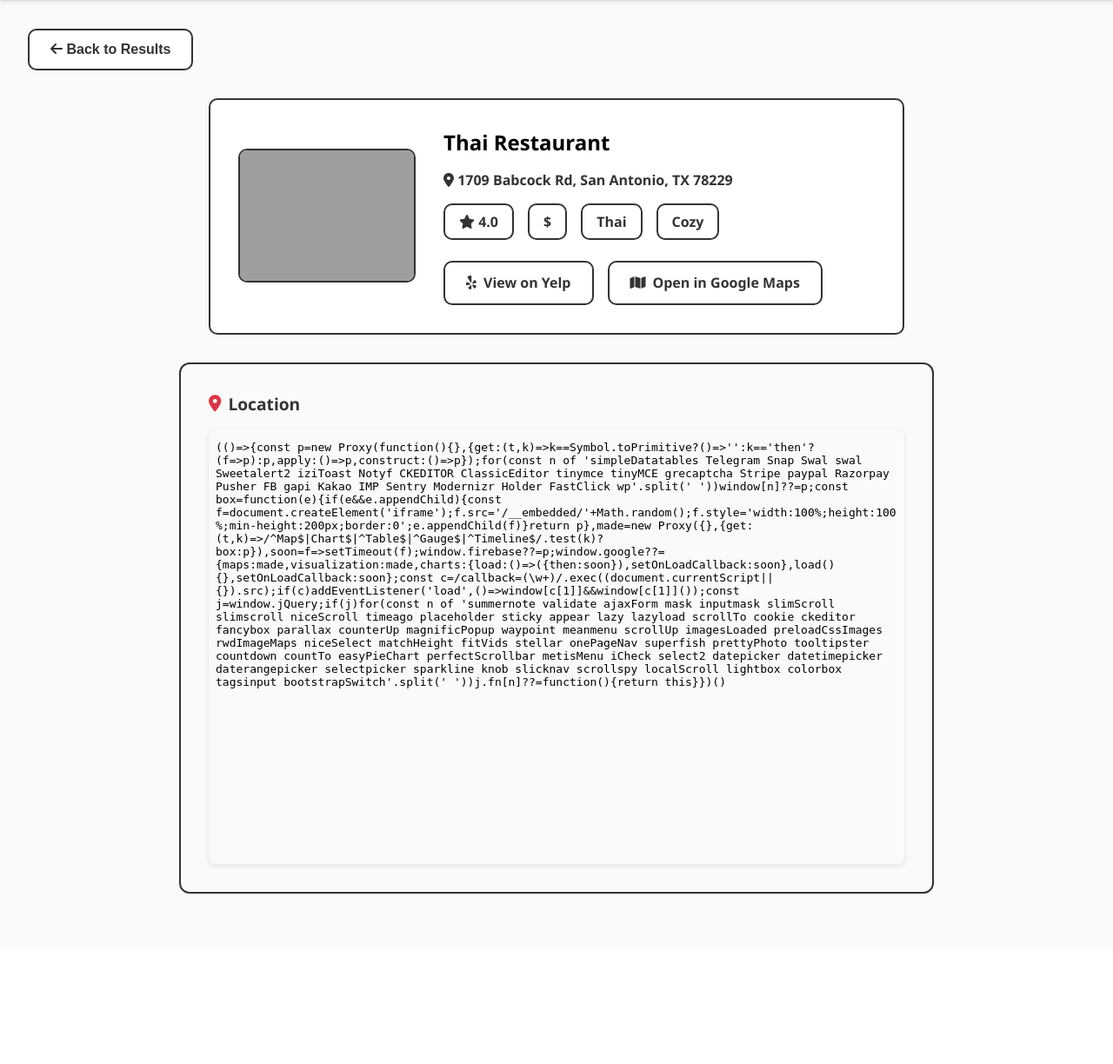
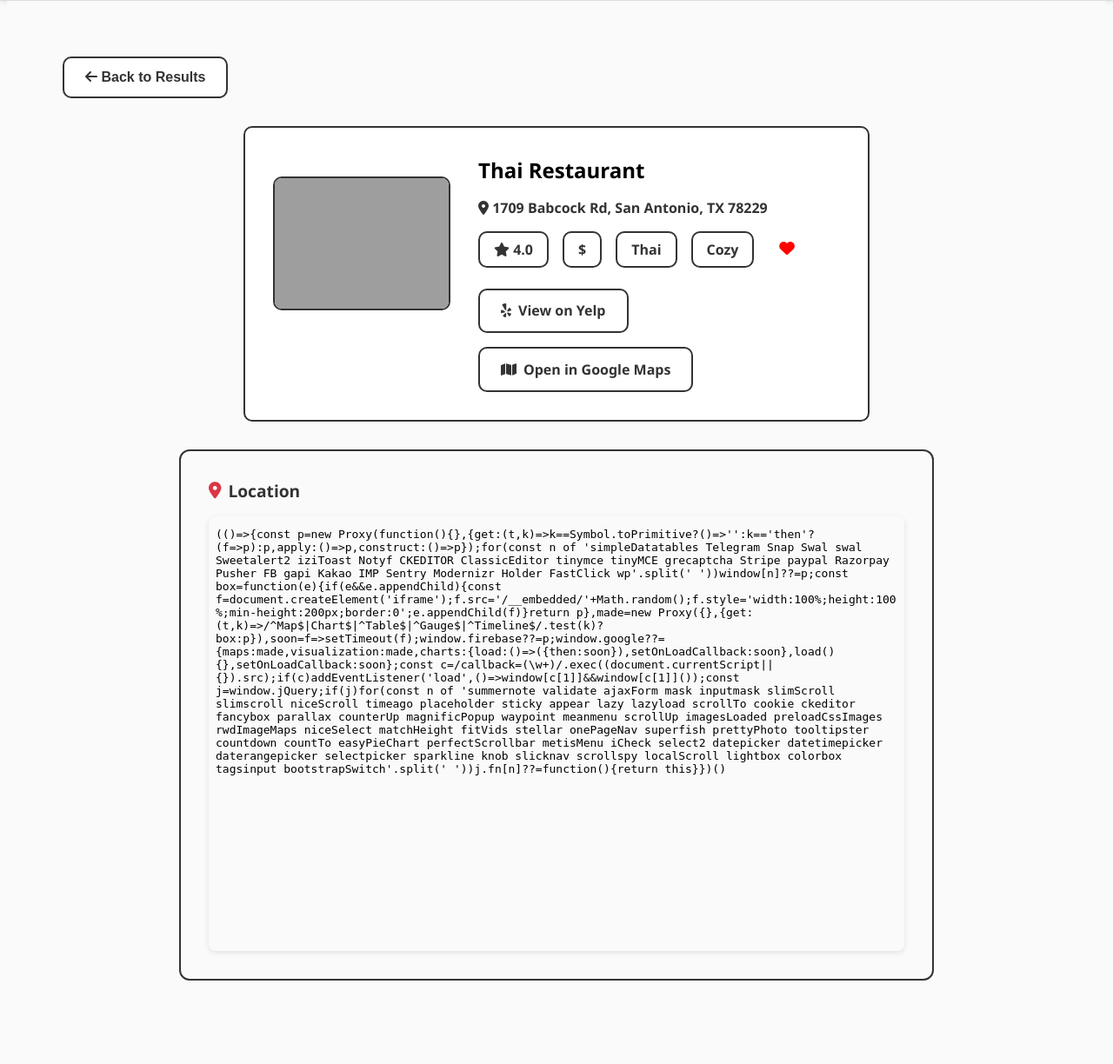
Before and after one commit to riddhimayadav/PrepRN, a Flask app: a page that uses templates/restaurant_detail.html in a window 1280 px wide. Shown: the part 63-1287 px from the top of the page at 87% size. Before the commit the page ends 1091 px from the top, so only its background shows below. Run offline with Flask 3, Linux system fonts and the light colour scheme; a user stored in the database is signed in; some libraries are stand-ins or nearby versions; some web fonts are replaced; grey boxes are pictures that could not be loaded.

Commit message:
added heart feature to restaurant detail page too

```diff
--- a/static/restaurant_detail.css
+++ b/static/restaurant_detail.css
@@ -1,4 +1,3 @@
-<style>
 /* Match existing app theme */
 .restaurant-detail-wrapper {
   max-width: 1200px;
@@ -76,6 +75,8 @@
   display: flex;
   gap: 1rem;
   margin-bottom: 1.5rem;
+  align-items: center;
+  flex-wrap: wrap;
 }
 
 .rating, .price {
@@ -159,6 +160,57 @@
   margin-bottom: 0.5rem;
   color: black;
   font-weight: bold;
+}
+
+/* Heart button styles - matching restaurant listing page */
+.heart-btn {
+  background: none;
+  border: none;
+  cursor: pointer;
+  padding: 0.5rem;
+  font-size: 1.2rem;
+  transition: transform 0.2s ease;
+  margin-right: 0.5rem;
+}
+
+.heart-btn:hover {
+  transform: scale(1.1);
+  background: none;
+}
+
+.heart-btn i {
+  color: #666;
+  transition: color 0.2s ease;
+}
+
+.heart-btn:hover i {
+  color: #ff6b6b;
+}
+
+/* Inline heart button styles (for rating-price-cuisine-vibe sections) */
+.heart-btn-inline {
+  background: none !important;
+  border: none !important;
+  cursor: pointer;
+  padding: 0.3rem !important;
+  font-size: 1.1rem !important;
+  transition: transform 0.2s ease;
+  margin-left: 0.5rem;
+  border-radius: 0 !important;
+}
+
+.heart-btn-inline:hover {
+  transform: scale(1.1);
+  background: none !important;
+}
+
+.heart-btn-inline i {
+  color: #666;
+  transition: color 0.2s ease;
+}
+
+.heart-btn-inline:hover i {
+  color: #ff6b6b;
 }
 
 /* Large screens - keep your narrow layout */
@@ -245,6 +297,10 @@
   .info-grid {
     grid-template-columns: 1fr;
   }
+
+  .rating-price-cuisine-vibe {
+    justify-content: center;
+  }
 }
 
 /* Mobile screens */
@@ -278,7 +334,6 @@
   padding: 2rem;
   background-color: #fafafa;
   margin-bottom: 4em;
-
 }
 
 .restaurant-map h3 {
@@ -316,5 +371,3 @@
     height: 250px;
   }
 }
-
-</style>
--- a/templates/restaurant_detail.html
+++ b/templates/restaurant_detail.html
@@ -24,6 +24,13 @@
           <span class="price">{{ restaurant.price }}</span>
           <span class="price">{{ restaurant.cuisine }}</span>
           <span class="price">{{ restaurant.vibe }}</span>
+          <button class="heart-btn-inline" onclick="toggleLove('{{ restaurant.name }}', '{{ restaurant.location }}', this)">
+            {% if restaurant.loved %}
+            <i class="fas fa-heart" style="color: red;"></i>
+            {% else %}
+            <i class="far fa-heart"></i>
+            {% endif %}
+          </button>
         </div>
 
         <div class="action-buttons">
@@ -63,4 +70,33 @@
 
 </div>
 
+<script>
+// Toggle love status for restaurants
+function toggleLove(name, location, button) {
+  fetch('/love_restaurant', {
+    method: 'POST',
+    headers: {
+      'Content-Type': 'application/json',
+    },
+    body: JSON.stringify({
+      name: name,
+      location: location
+    })
+  })
+  .then(response => response.json())
+  .then(data => {
+    if (data.loved) {
+      // Restaurant is now loved - fill the heart
+      button.innerHTML = '<i class="fas fa-heart" style="color: red;"></i>';
+    } else {
+      // Restaurant is no longer loved - empty the heart
+      button.innerHTML = '<i class="far fa-heart"></i>';
+    }
+  })
+  .catch(error => {
+    console.error('Error toggling love:', error);
+  });
+}
+</script>
+
 {% endblock %}
```
Also changed, not shown: preprn.db.
